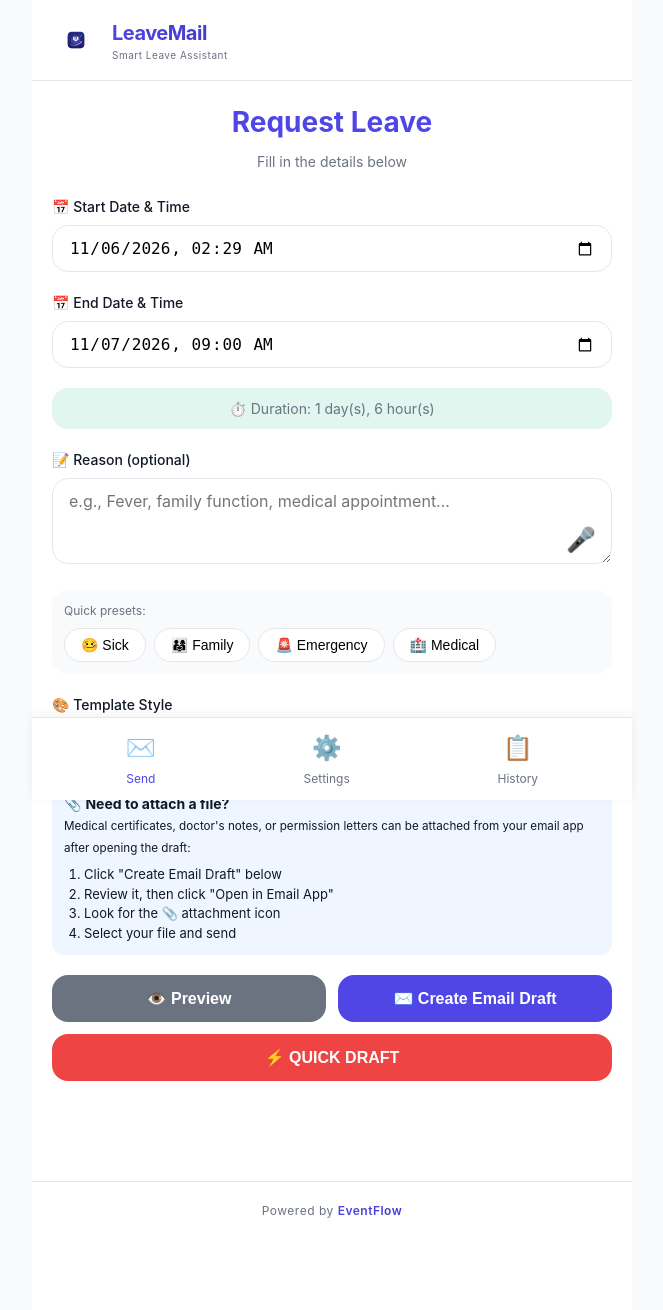
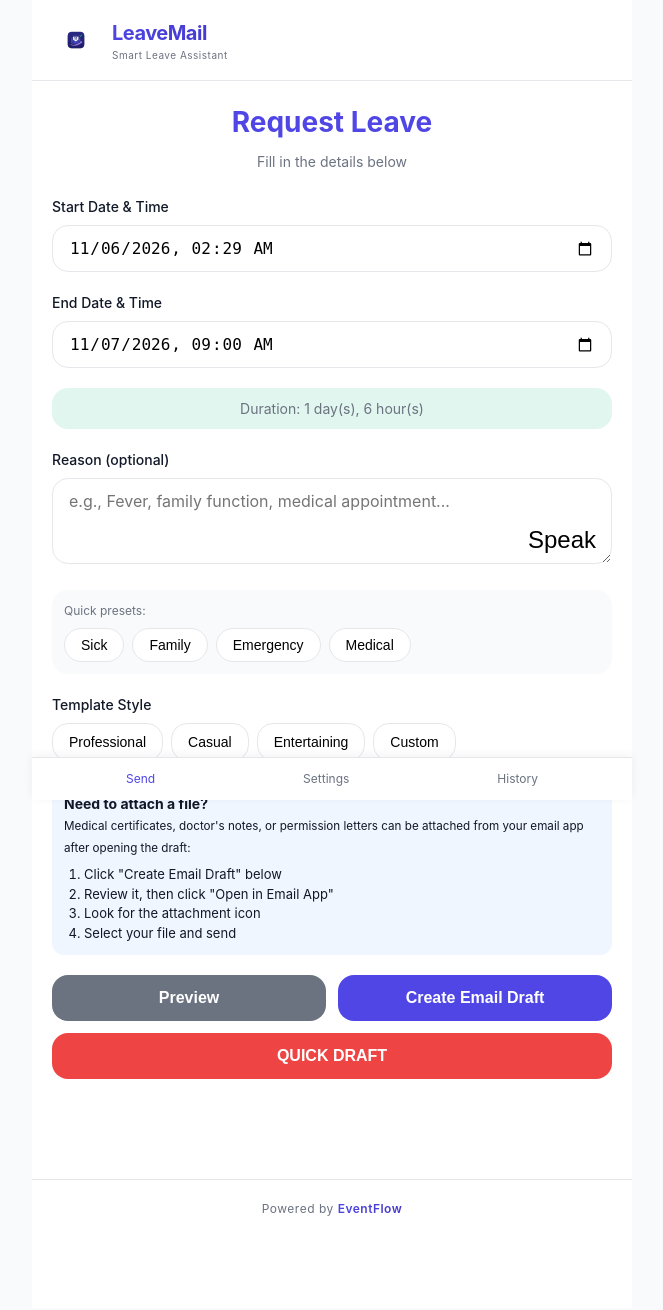
Before and after one commit to Edwinton/leavemail, a Flask app: page / in a window 1280 px wide. Shown: the whole page, without its empty margins (308-971 px from the left). After the commit the page ends 1216 px from the top, so only its background shows below. Run offline with Flask 3, Linux system fonts and the light colour scheme.

Commit message:
Remove emojis from website text

```diff
--- a/app.py
+++ b/app.py
@@ -68,7 +68,7 @@ DEFAULT_TEMPLATES = {
 </div>""",
 
     'entertaining': """<div style="font-family: 'Comic Sans MS', cursive, sans-serif;">
-<p>🎭 <strong>DRAMATIC LEAVE ANNOUNCEMENT</strong> 🎭</p>
+<p><strong>DRAMATIC LEAVE ANNOUNCEMENT</strong></p>
 
 <p>Dear <strong>{recipient_name}</strong>,</p>
 
@@ -79,7 +79,7 @@ DEFAULT_TEMPLATES = {
 <p>Fear not! {student_name} shall return with tales to tell and homework completed.</p>
 
 <p>Dramatically yours,<br>
-<strong>{parent_name}</strong> ✨</p>
+<strong>{parent_name}</strong></p>
 </div>""",
 
     'custom': """<div style="font-family: Arial, sans-serif;">
@@ -125,10 +125,10 @@ EMAIL_THEMES = {
 # Page themes
 THEMES = {
     'default': {'name': 'Default', 'css': 'default.css'},
-    'christmas': {'name': 'Christmas 🎄', 'css': 'christmas.css'},
-    'onam': {'name': 'Onam 🌸', 'css': 'onam.css'},
-    'newyear': {'name': 'New Year 🎆', 'css': 'newyear.css'},
-    'independence': {'name': 'Independence Day 🇮🇳', 'css': 'independence.css'}
+    'christmas': {'name': 'Christmas', 'css': 'christmas.css'},
+    'onam': {'name': 'Onam', 'css': 'onam.css'},
+    'newyear': {'name': 'New Year', 'css': 'newyear.css'},
+    'independence': {'name': 'Independence Day', 'css': 'independence.css'}
 }
 
 def format_datetime(dt_string):
@@ -312,19 +312,19 @@ def voice_input():
     }
 
     if 'fever' in transcript or 'sick' in transcript or 'ill' in transcript:
-        extracted['reason'] = '🤒 Sick leave - Medical condition'
+        extracted['reason'] = 'Sick leave - Medical condition'
         extracted['confidence'] = 'high'
     elif 'family' in transcript or 'function' in transcript or 'wedding' in transcript:
-        extracted['reason'] = '👨‍👩‍👧 Family function/event'
+        extracted['reason'] = 'Family function/event'
         extracted['confidence'] = 'high'
     elif 'emergency' in transcript:
-        extracted['reason'] = '🚨 Family emergency'
+        extracted['reason'] = 'Family emergency'
         extracted['confidence'] = 'high'
     elif 'doctor' in transcript or 'appointment' in transcript:
-        extracted['reason'] = '🏥 Medical appointment'
+        extracted['reason'] = 'Medical appointment'
         extracted['confidence'] = 'high'
     elif 'travel' in transcript or 'trip' in transcript:
-        extracted['reason'] = '✈️ Family travel'
+        extracted['reason'] = 'Family travel'
         extracted['confidence'] = 'medium'
     else:
         extracted['reason'] = transcript
--- a/static/js/main.js
+++ b/static/js/main.js
@@ -38,6 +38,34 @@ const UPDATED_CASUAL_TEMPLATE = `<div style="font-family: 'Segoe UI', sans-serif
 <p>Best regards,<br>
 <strong>{parent_name}</strong></p>
 </div>`;
+const LEGACY_ENTERTAINING_TEMPLATE = `<div style="font-family: 'Comic Sans MS', cursive, sans-serif;">
+<p>\u{1F3AD} <strong>DRAMATIC LEAVE ANNOUNCEMENT</strong> \u{1F3AD}</p>
+
+<p>Dear <strong>{recipient_name}</strong>,</p>
+
+<p>By royal decree of the <strong>{parent_name}</strong> household, <strong>{student_name}</strong> shall be embarking on a magnificent journey away from academia from <strong>{start_datetime}</strong> until <strong>{end_datetime}</strong>.</p>
+
+<p><strong>The official reason:</strong> {reason}</p>
+
+<p>Fear not! {student_name} shall return with tales to tell and homework completed.</p>
+
+<p>Dramatically yours,<br>
+<strong>{parent_name}</strong> \u{2728}</p>
+</div>`;
+const UPDATED_ENTERTAINING_TEMPLATE = `<div style="font-family: 'Comic Sans MS', cursive, sans-serif;">
+<p><strong>DRAMATIC LEAVE ANNOUNCEMENT</strong></p>
+
+<p>Dear <strong>{recipient_name}</strong>,</p>
+
+<p>By royal decree of the <strong>{parent_name}</strong> household, <strong>{student_name}</strong> shall be embarking on a magnificent journey away from academia from <strong>{start_datetime}</strong> until <strong>{end_datetime}</strong>.</p>
+
+<p><strong>The official reason:</strong> {reason}</p>
+
+<p>Fear not! {student_name} shall return with tales to tell and homework completed.</p>
+
+<p>Dramatically yours,<br>
+<strong>{parent_name}</strong></p>
+</div>`;
 
 // Initialize on page load
 document.addEventListener('DOMContentLoaded', () => {
@@ -62,6 +90,10 @@ async function loadSettings() {
         }
         if (LEGACY_CASUAL_TEMPLATES.some(template => settings.templates?.casual?.trim() === template.trim())) {
             settings.templates.casual = UPDATED_CASUAL_TEMPLATE;
+            localStorage.setItem(SETTINGS_STORAGE_KEY, JSON.stringify(settings));
+        }
+        if (settings.templates?.entertaining?.trim() === LEGACY_ENTERTAINING_TEMPLATE.trim()) {
+            settings.templates.entertaining = UPDATED_ENTERTAINING_TEMPLATE;
             localStorage.setItem(SETTINGS_STORAGE_KEY, JSON.stringify(settings));
         }
 
@@ -159,10 +191,10 @@ function updateDuration() {
 
     if (start && end && durationDisplay) {
         const duration = calculateDuration(start, end);
-        durationDisplay.textContent = `⏱️ Duration: ${duration}`;
+        durationDisplay.textContent = `Duration: ${duration}`;
         durationDisplay.style.background = '#10B98120';
     } else if (durationDisplay) {
-        durationDisplay.textContent = '⏱️ Duration: Not selected';
+        durationDisplay.textContent = 'Duration: Not selected';
         durationDisplay.style.background = '';
     }
 }
@@ -391,7 +423,7 @@ function confirmPattern() {
         storedPattern = patternString;
         const status = document.getElementById('patternStatus');
         if (status) {
-            status.innerHTML = '✅ Pattern saved! Draw again to confirm';
+            status.textContent = 'Pattern saved. Draw again to confirm';
             status.className = 'pattern-status success';
         }
         currentPattern = [];
@@ -408,7 +440,7 @@ function confirmPattern() {
         if (patternString === storedPattern) {
             const status = document.getElementById('patternStatus');
             if (status) {
-                status.innerHTML = '✅ Pattern confirmed!';
+                status.textContent = 'Pattern confirmed';
                 status.className = 'pattern-status success';
             }
             const patternValue = document.getElementById('patternValue');
@@ -417,7 +449,7 @@ function confirmPattern() {
         } else {
             const status = document.getElementById('patternStatus');
             if (status) {
-                status.innerHTML = '❌ Patterns do not match! Try again';
+                status.textContent = 'Patterns do not match. Try again';
                 status.className = 'pattern-status error';
             }
             currentPattern = [];
@@ -454,7 +486,7 @@ function startVoiceInput() {
     recognition.interimResults = false;
     recognition.maxAlternatives = 1;
 
-    showToast('🎤 Listening... Speak now');
+    showToast('Listening. Speak now');
 
     recognition.onresult = async (event) => {
         const transcript = event.results[0][0].transcript;
@@ -487,7 +519,7 @@ function startVoiceInput() {
                 updateDuration();
             }
 
-            showToast('✅ Voice input processed!');
+            showToast('Voice input processed');
         } catch (error) {
             showToast('Error processing voice input');
         }
@@ -558,8 +590,8 @@ function showEmailDraft(data) {
     const copyButton = document.getElementById('copyEmailBtn');
     if (!previewDiv || !subjectDiv || !bodyDiv) return;
 
-    subjectDiv.textContent = `📧 ${data.subject || 'Leave request'}`;
-    bodyDiv.textContent = data.body_plain || '';
+    subjectDiv.textContent = removeEmojis(data.subject || 'Leave request');
+    bodyDiv.textContent = removeEmojis(data.body_plain || '');
     previewDiv.style.display = 'block';
     if (openLink) {
         openLink.href = data.mailto_link || '#';
@@ -590,7 +622,7 @@ function checkSecurityAndSend() {
             if (authenticated) {
                 await sendEmail();
             } else {
-                showToast('❌ Authentication cancelled');
+                showToast('Authentication cancelled');
             }
         });
     } else {
@@ -616,8 +648,8 @@ function showSecurityModal(callback) {
     if (lockType === 'pin') {
         content = `
             <div class="modal-content">
-                <h3>🔐 Enter PIN</h3>
-                <input type="password" id="securityInput" class="form-input security-input" maxlength="6" placeholder="••••••" autofocus>
+                <h3>Enter PIN</h3>
+                <input type="password" id="securityInput" class="form-input security-input" maxlength="6" placeholder="Enter PIN" autofocus>
                 <div class="modal-buttons">
                     <button id="securitySubmitBtn" class="btn btn-primary">Verify</button>
                     <button id="securityCancelBtn" class="btn btn-secondary">Cancel</button>
@@ -627,7 +659,7 @@ function showSecurityModal(callback) {
     } else if (lockType === 'password') {
         content = `
             <div class="modal-content">
-                <h3>🔐 Enter Password</h3>
+                <h3>Enter Password</h3>
                 <input type="password" id="securityInput" class="form-input" placeholder="Enter your password" autofocus>
                 <div class="modal-buttons">
                     <button id="securitySubmitBtn" class="btn btn-primary">Verify</button>
@@ -660,7 +692,7 @@ function showSecurityModal(callback) {
             modal.style.display = 'none';
             callback(true);
         } else {
-            showToast('❌ Invalid credentials');
+            showToast('Invalid credentials');
             if (input) input.value = '';
             input?.focus();
         }
@@ -755,7 +787,7 @@ async function saveSettings() {
         const pin = document.getElementById('pinCode')?.value || '';
         const confirm = document.getElementById('pinConfirm')?.value || '';
         if (pin !== confirm) {
-            showToast('❌ PINs do not match');
+            showToast('PINs do not match');
             return;
         }
         if (pin && (pin.length < 4 || pin.length > 6 || !/^\d+$/.test(pin))) {
@@ -767,7 +799,7 @@ async function saveSettings() {
         const pwd = document.getElementById('password')?.value || '';
         const confirm = document.getElementById('passwordConfirm')?.value || '';
         if (pwd !== confirm) {
-            showToast('❌ Passwords do not match');
+            showToast('Passwords do not match');
             return;
         }
         if (pwd && pwd.length < 4) {
@@ -814,7 +846,7 @@ async function saveSettings() {
     try {
         localStorage.setItem(SETTINGS_STORAGE_KEY, JSON.stringify(settingsData));
         settings = settingsData;
-        showToast('✅ Settings saved on this device');
+        showToast('Settings saved on this device');
         applyAccessibilitySettings();
         setTheme(settingsData.theme);
     } catch (error) {
@@ -869,6 +901,13 @@ function loadTheme() {
 }
 
 // Load history
+function removeEmojis(value) {
+    return String(value ?? '')
+        .replace(/[\p{Extended_Pictographic}\p{Regional_Indicator}\uFE0F\u200D\u20E3]/gu, '')
+        .replace(/[ \t]{2,}/g, ' ')
+        .trim();
+}
+
 function escapeHtml(value) {
     return String(value ?? '').replace(/[&<>"']/g, character => ({
         '&': '&amp;', '<': '&lt;', '>': '&gt;', '"': '&quot;', "'": '&#39;'
@@ -906,10 +945,10 @@ async function loadHistory() {
             const div = document.createElement('div');
             div.className = 'history-item';
             div.innerHTML = `
-                <div class="history-date">📅 ${new Date(item.timestamp).toLocaleString()}</div>
-                <div class="history-student">👤 ${escapeHtml(item.student || 'Unknown')}</div>
-                <div class="history-reason">📝 ${escapeHtml((item.reason || '').substring(0, 100))}${(item.reason || '').length > 100 ? '...' : ''}</div>
-                <div class="history-dates">📆 ${escapeHtml(item.start?.substring(0, 10) || '?')} → ${escapeHtml(item.end?.substring(0, 10) || '?')}</div>
+                <div class="history-date">${new Date(item.timestamp).toLocaleString()}</div>
+                <div class="history-student">Student: ${escapeHtml(removeEmojis(item.student || 'Unknown'))}</div>
+                <div class="history-reason">Reason: ${escapeHtml(removeEmojis((item.reason || '').substring(0, 100)))}${(item.reason || '').length > 100 ? '...' : ''}</div>
+                <div class="history-dates">${escapeHtml(item.start?.substring(0, 10) || '?')} → ${escapeHtml(item.end?.substring(0, 10) || '?')}</div>
             `;
             div.addEventListener('click', () => showHistoryDetail(item));
             container.appendChild(div);
@@ -927,13 +966,13 @@ function showHistoryDetail(item) {
     if (!modal || !content) return;
 
     content.innerHTML = `
-        <p><strong>📅 Sent:</strong> ${new Date(item.timestamp).toLocaleString()}</p>
-        <p><strong>👤 Student:</strong> ${escapeHtml(item.student)}</p>
-        <p><strong>📆 Leave:</strong> ${escapeHtml(item.start?.substring(0, 16) || '?')} → ${escapeHtml(item.end?.substring(0, 16) || '?')}</p>
-        <p><strong>📝 Reason:</strong> ${escapeHtml(item.reason)}</p>
-        <p><strong>📧 Subject:</strong> ${escapeHtml(item.subject)}</p>
+        <p><strong>Created:</strong> ${new Date(item.timestamp).toLocaleString()}</p>
+        <p><strong>Student:</strong> ${escapeHtml(removeEmojis(item.student))}</p>
+        <p><strong>Leave dates:</strong> ${escapeHtml(item.start?.substring(0, 16) || '?')} → ${escapeHtml(item.end?.substring(0, 16) || '?')}</p>
+        <p><strong>Reason:</strong> ${escapeHtml(removeEmojis(item.reason))}</p>
+        <p><strong>Subject:</strong> ${escapeHtml(removeEmojis(item.subject))}</p>
         <hr>
-        <div class="preview-body" style="max-height: 300px; overflow-y: auto;">${escapeHtml(item.body_plain || item.body || '').replace(/\n/g, '<br>')}</div>
+        <div class="preview-body" style="max-height: 300px; overflow-y: auto;">${escapeHtml(removeEmojis(item.body_plain || item.body || '')).replace(/\n/g, '<br>')}</div>
     `;
 
     modal.style.display = 'flex';
@@ -990,8 +1029,8 @@ function showSecurityModal(callback) {
 
     if (lockType === 'pin') {
         modalContent.innerHTML = `
-            <h3>🔐 Enter PIN</h3>
-            <input type="password" id="securityPinInput" class="form-input security-input" maxlength="6" pattern="[0-9]*" inputmode="numeric" placeholder="••••••" autofocus>
+                <h3>Enter PIN</h3>
+                <input type="password" id="securityPinInput" class="form-input security-input" maxlength="6" pattern="[0-9]*" inputmode="numeric" placeholder="Enter PIN" autofocus>
             <div class="modal-buttons">
                 <button id="securitySubmitBtn" class="btn btn-primary">Verify</button>
                 <button id="securityCancelBtn" class="btn btn-secondary">Cancel</button>
@@ -1010,7 +1049,7 @@ function showSecurityModal(callback) {
                 modal.style.display = 'none';
                 callback(true);
             } else {
-                showToast('❌ Invalid PIN');
+                showToast('Invalid PIN');
                 input.value = '';
                 input.focus();
             }
@@ -1025,7 +1064,7 @@ function showSecurityModal(callback) {
 
     } else if (lockType === 'password') {
         modalContent.innerHTML = `
-            <h3>🔐 Enter Password</h3>
+                <h3>Enter Password</h3>
             <input type="password" id="securityPasswordInput" class="form-input" placeholder="Enter your password" autofocus>
             <div class="modal-buttons">
                 <button id="securitySubmitBtn" class="btn btn-primary">Verify</button>
@@ -1045,7 +1084,7 @@ function showSecurityModal(callback) {
                 modal.style.display = 'none';
                 callback(true);
             } else {
-                showToast('❌ Invalid Password');
+                showToast('Invalid Password');
                 input.value = '';
                 input.focus();
             }
@@ -1060,7 +1099,7 @@ function showSecurityModal(callback) {
 
     } else if (lockType === 'pattern') {
         modalContent.innerHTML = `
-            <h3>🎨 Draw Pattern</h3>
+            <h3>Draw Pattern</h3>
             <div class="pattern-container">
                 <div class="pattern-grid" id="patternVerifyGrid"></div>
             </div>
@@ -1092,14 +1131,14 @@ function showSecurityModal(callback) {
                     if (enteredPattern.length >= 4) {
                         const enteredStr = enteredPattern.join('');
                         if (enteredStr === storedPattern) {
-                            status.innerHTML = '✅ Pattern correct!';
+                            status.textContent = 'Pattern correct';
                             status.className = 'pattern-status success';
                             setTimeout(() => {
                                 modal.style.display = 'none';
                                 callback(true);
                             }, 500);
                         } else {
-                            status.innerHTML = '❌ Incorrect pattern! Try again';
+                            status.textContent = 'Incorrect pattern. Try again';
                             status.className = 'pattern-status error';
                             setTimeout(() => {
                                 enteredPattern = [];
--- a/templates/base.html
+++ b/templates/base.html
@@ -26,15 +26,12 @@
 
         <nav class="bottom-nav">
             <a href="/" class="nav-item {% if request.endpoint == 'index' %}active{% endif %}" data-nav="home">
-                <span class="nav-icon">✉️</span>
                 <span class="nav-label">Send</span>
             </a>
             <a href="/settings" class="nav-item {% if request.endpoint == 'settings' %}active{% endif %}" data-nav="settings">
-                <span class="nav-icon">⚙️</span>
                 <span class="nav-label">Settings</span>
             </a>
             <a href="/history" class="nav-item {% if request.endpoint == 'history' %}active{% endif %}" data-nav="history">
-                <span class="nav-icon">📋</span>
                 <span class="nav-label">History</span>
             </a>
         </nav>
@@ -61,7 +58,7 @@
     <!-- Detail Modal for History -->
     <div id="detailModal" class="modal" style="display: none;">
         <div class="modal-content modal-large">
-            <h3>📧 Leave Request Details</h3>
+            <h3>Leave Request Details</h3>
             <div id="detailContent"></div>
             <button class="btn btn-primary close-modal" style="margin-top: 16px;">Close</button>
         </div>
--- a/templates/history.html
+++ b/templates/history.html
@@ -4,14 +4,13 @@
 
 {% block content %}
 <div class="page-header">
-    <h1>📋 Leave History</h1>
+    <h1>Leave History</h1>
     <p class="subtitle">Email drafts created on this device</p>
     <button id="clearHistoryBtn" class="btn btn-small btn-secondary">Clear All</button>
 </div>
 
 <div id="historyList" class="history-list">
     <div class="empty-state" id="emptyState">
-        <span class="empty-icon">📭</span>
         <p>No leave requests yet</p>
         <small>Your email drafts will appear here</small>
     </div>
@@ -20,7 +19,7 @@
 <!-- Detail Modal -->
 <div id="detailModal" class="modal" style="display: none;">
     <div class="modal-content modal-large">
-        <h3>📧 Leave Request Details</h3>
+        <h3>Leave Request Details</h3>
         <div id="detailContent"></div>
         <button class="btn btn-primary close-modal">Close</button>
     </div>
--- a/templates/index.html
+++ b/templates/index.html
@@ -10,44 +10,44 @@
 
 <form id="leaveForm" class="leave-form">
     <div class="form-group">
-        <label>📅 Start Date & Time</label>
+        <label>Start Date & Time</label>
         <input type="datetime-local" id="startDatetime" class="form-input" required>
     </div>
 
     <div class="form-group">
-        <label>📅 End Date & Time</label>
+        <label>End Date & Time</label>
         <input type="datetime-local" id="endDatetime" class="form-input" required>
     </div>
 
     <div class="duration-display" id="durationDisplay">
-        ⏱️ Duration: Not selected
+        Duration: Not selected
     </div>
 
     <div class="form-group">
-        <label>📝 Reason (optional)</label>
+        <label>Reason (optional)</label>
         <div class="input-with-voice">
             <textarea id="reason" class="form-input" rows="3" placeholder="e.g., Fever, family function, medical appointment..."></textarea>
-            <button type="button" id="voiceBtn" class="voice-btn" title="Voice input">🎤</button>
+            <button type="button" id="voiceBtn" class="voice-btn" title="Voice input">Speak</button>
         </div>
     </div>
 
     <div class="quick-presets">
         <span class="preset-label">Quick presets:</span>
         <div class="preset-buttons">
-            <button type="button" class="preset-btn" data-reason="🤒 Fever / Sick leave">🤒 Sick</button>
-            <button type="button" class="preset-btn" data-reason="👨‍👩‍👧 Family function / event">👨‍👩‍👧 Family</button>
-            <button type="button" class="preset-btn" data-reason="🚨 Emergency - Need immediate leave">🚨 Emergency</button>
-            <button type="button" class="preset-btn" data-reason="🏥 Medical appointment scheduled">🏥 Medical</button>
+            <button type="button" class="preset-btn" data-reason="Fever / Sick leave">Sick</button>
+            <button type="button" class="preset-btn" data-reason="Family function / event">Family</button>
+            <button type="button" class="preset-btn" data-reason="Emergency - Need immediate leave">Emergency</button>
+            <button type="button" class="preset-btn" data-reason="Medical appointment scheduled">Medical</button>
         </div>
     </div>
 
     <div class="form-group">
-        <label>🎨 Template Style</label>
+        <label>Template Style</label>
         <div class="template-buttons">
-            <button type="button" class="template-btn" data-template="professional">💼 Professional</button>
-            <button type="button" class="template-btn" data-template="casual">😊 Casual</button>
-            <button type="button" class="template-btn" data-template="entertaining">🎭 Entertaining</button>
-            <button type="button" class="template-btn" data-template="custom">✏️ Custom</button>
+            <button type="button" class="template-btn" data-template="professional">Professional</button>
+            <button type="button" class="template-btn" data-template="casual">Casual</button>
+            <button type="button" class="template-btn" data-template="entertaining">Entertaining</button>
+            <button type="button" class="template-btn" data-template="custom">Custom</button>
         </div>
         <input type="hidden" id="selectedTemplate" value="professional">
     </div>
@@ -60,19 +60,19 @@
 
     <div class="attachment-info" style="background: #EFF6FF; padding: 12px; border-radius: 12px; margin-bottom: 16px;">
         <p style="margin: 0; font-size: 14px;">
-            📎 <strong>Need to attach a file?</strong><br>
+            <strong>Need to attach a file?</strong><br>
             <small>Medical certificates, doctor's notes, or permission letters can be attached from your email app after opening the draft:</small>
         </p>
         <ol style="margin: 8px 0 0 20px; font-size: 13px;">
             <li>Click "Create Email Draft" below</li>
             <li>Review it, then click "Open in Email App"</li>
-            <li>Look for the 📎 attachment icon</li>
+            <li>Look for the attachment icon</li>
             <li>Select your file and send</li>
         </ol>
     </div>
 
     <div class="email-preview" id="emailPreview" style="display: none;">
-        <h3>📧 Email Preview</h3>
+        <h3>Email Preview</h3>
         <div class="preview-subject" id="previewSubject"></div>
         <div class="preview-body" id="previewBody" style="white-space: pre-wrap;"></div>
         <div class="action-buttons" style="margin-top: 16px;">
@@ -82,17 +82,17 @@
     </div>
 
     <div class="action-buttons">
-        <button type="button" id="previewBtn" class="btn btn-secondary">👁️ Preview</button>
-        <button type="submit" id="sendBtn" class="btn btn-primary">✉️ Create Email Draft</button>
+        <button type="button" id="previewBtn" class="btn btn-secondary">Preview</button>
+        <button type="submit" id="sendBtn" class="btn btn-primary">Create Email Draft</button>
     </div>
 
-    <button type="button" id="quickSendBtn" class="btn btn-emergency">⚡ QUICK DRAFT</button>
+    <button type="button" id="quickSendBtn" class="btn btn-emergency">QUICK DRAFT</button>
 </form>
 
 <!-- Security PIN Modal -->
 <div id="pinModal" class="modal" style="display: none;">
     <div class="modal-content">
-        <h3>🔐 Enter PIN</h3>
+        <h3>Enter PIN</h3>
         <input type="password" id="pinInput" class="form-input" maxlength="6" pattern="[0-9]*" inputmode="numeric">
         <div class="modal-buttons">
             <button id="pinSubmitBtn" class="btn btn-primary">Submit</button>
```
Also changed, not shown: templates/settings.html (+24 -24 lines).
